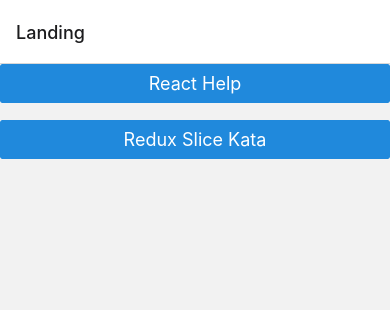
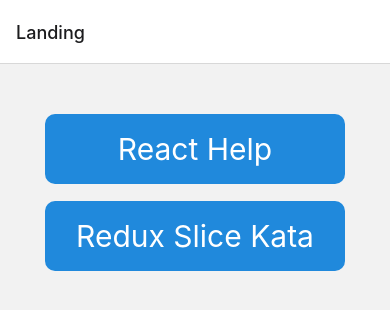
Before and after one commit to tbatty7/ReactNativeKatas, a React Native app: screen /Landing in a window 390 px wide. Shown: the top 310 px of the page. Built offline with nearby package versions, Linux system fonts and the light colour scheme.

Commit message:
added styles to main page

```diff
--- a/src/LandingScreen.tsx
+++ b/src/LandingScreen.tsx
@@ -1,5 +1,5 @@
 import * as React from 'react';
-import {View} from 'react-native';
+import {View, StyleSheet} from 'react-native';
 import {Button, Text} from '@rneui/themed';
 
 export function LandingScreen(props: {navigation: any}) {
@@ -12,10 +12,25 @@
   }
 
   return (
-    <View>
-      <Button title="React Help" onPress={handleHelpButton} />
+    <View style={{alignItems: 'center', margin: 50}}>
+      <Button
+        titleStyle={styles.title}
+        buttonStyle={styles.button}
+        title="React Help"
+        onPress={handleHelpButton}
+      />
       <Text> </Text>
-      <Button title="Redux Slice Kata" onPress={handleSliceKataButton} />
+      <Button
+        titleStyle={styles.title}
+        buttonStyle={styles.button}
+        title="Redux Slice Kata"
+        onPress={handleSliceKataButton}
+      />
     </View>
   );
 }
+
+const styles = StyleSheet.create({
+  button: {width: 300, height: 70, borderRadius: 10},
+  title: {fontSize: 30},
+});
```
